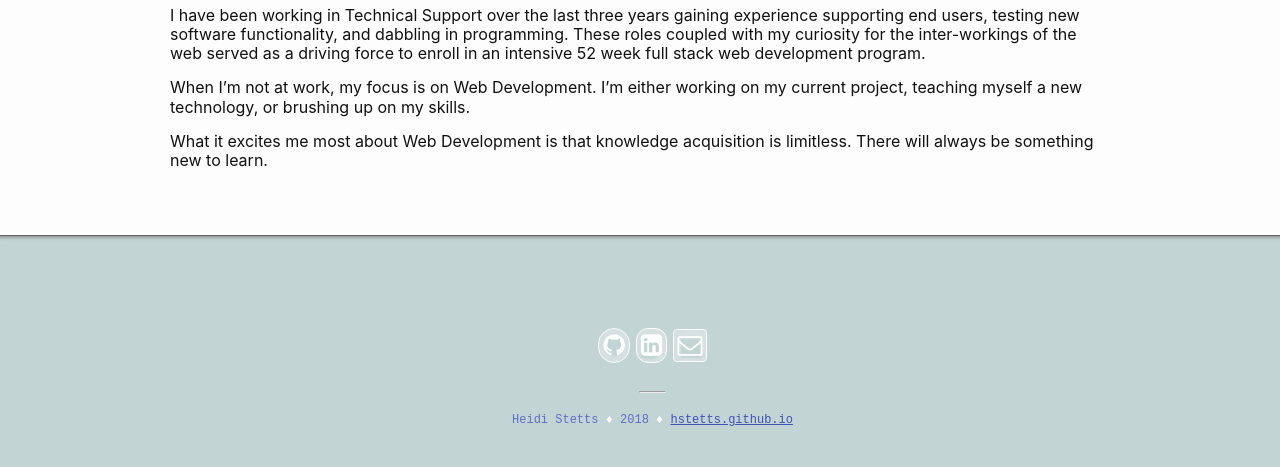
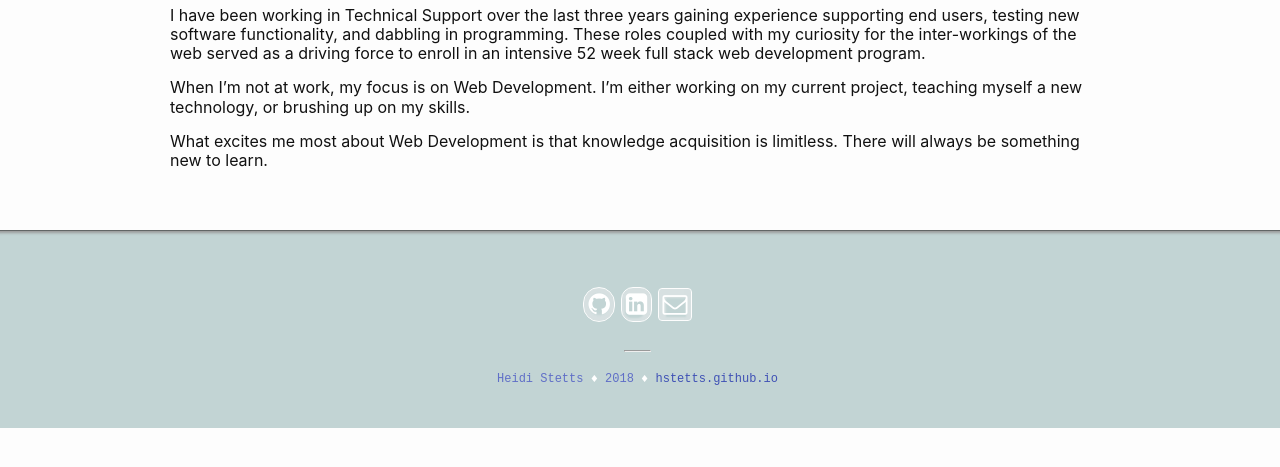
Before and after one commit to hstetts/hstetts.github.io, a Jekyll site: the page built from about.md, in a window 1280 px wide, cut to the strip 475-997 px from the top of the page. Shown: the top 467 px of the strip. Built offline with Jekyll 4.4.1, drawn with Linux system fonts in a browser that asks for light colours; nearby versions of some CDN libraries; after the commit the page ends 903 px from its top, so only the background shows below that.

Commit message:
Fix footer height and hero height

```diff
--- a/_sass/minima/_base.scss
+++ b/_sass/minima/_base.scss
@@ -103,13 +103,13 @@ h1, h2, h3, h4, h5, h6 {
  */
 a {
   color: $brand-color;
+  text-decoration: none;
 
 
   &:visited {
     font-style: italic;
     color: $brand-color;
 
-  }
 
   &:hover {
     color: #638888ed;
@@ -118,7 +118,7 @@ a {
 
   .social-media-list &:hover {
     text-decoration: none;
-
+  }
 
     .username {
       text-decoration: underline;
--- a/_sass/minima/_layout.scss
+++ b/_sass/minima/_layout.scss
@@ -110,10 +110,10 @@
  */
 .site-footer {
   background: #749e9e6e;
-  margin-top:20px;
+  margin-top:15px;
   border-top: 1.2px solid #424242bf;
   box-shadow: inset 0px 5px 3px -3px #999;
-  padding-top: 25px;
+  padding-top: 15px;
 }
 
 .footer-heading {
@@ -145,7 +145,6 @@ hr.small {
   font-family: "Courier New", Courier, monospace;
   font-size: 12px;
   padding-top: 5px;
-  margin: 10px;
   text-align: center;
 }
 .copyright > span {
@@ -161,7 +160,7 @@ hr.small {
 
 .footer-col {
   float: left;
-  margin-bottom: 5px;
+  margin-bottom: 2px;
   padding-left: $spacing-unit / 1;
 }
 
@@ -181,24 +180,28 @@ hr.small {
 }
 
 @include media-query($on-laptop) {
-  .footer-col-1,
+  .footer-col-1 {
+    width: -webkit-calc(15% - (#{$spacing-unit} / 2));
+    width:         calc(15% - (#{$spacing-unit} / 2));
+  }
   .footer-col-2 {
-    width: -webkit-calc(50% - (#{$spacing-unit} / 2));
-    width:         calc(50% - (#{$spacing-unit} / 2));
+    width: -webkit-calc(70% - (#{$spacing-unit} / 2));
+    width:         calc(70% - (#{$spacing-unit} / 2));
   }
 
   .footer-col-3 {
-    width: -webkit-calc(100% - (#{$spacing-unit} / 2));
-    width:         calc(100% - (#{$spacing-unit} / 2));
+    width: -webkit-calc(15% - (#{$spacing-unit} / 2));
+    width:         calc(15% - (#{$spacing-unit} / 2));
   }
 }
 
 @include media-query($on-palm) {
   .footer-col {
-    float: none;
     width: -webkit-calc(100% - (#{$spacing-unit} / 2));
     width:         calc(100% - (#{$spacing-unit} / 2));
   }
+
+
 }
 
 
@@ -246,7 +249,7 @@ hr.small {
 
 
 [class*="col-"]  {
-  padding: 15px;
+  padding: 2px 10px 2px 10px;
 }
 
 .photo-header {
--- a/about.md
+++ b/about.md
@@ -11,7 +11,7 @@ I have been working in Technical Support over the last three years gaining exper
 
 <p> When I’m not at work, my focus is on Web Development. I’m either working on my current project, teaching myself a new technology, or brushing up on my skills.</p>
 
-<p>What it excites me most about Web Development is that knowledge acquisition is limitless. There will always be something new to learn. </p>
+<p>What excites me most about Web Development is that knowledge acquisition is limitless. There will always be something new to learn. </p>
 
 <!-- This is the base Jekyll theme. You can find out more info about customizing your Jekyll theme, as well as basic Jekyll usage documentation at [jekyllrb.com](https://jekyllrb.com/)
 
--- a/css/style.css
+++ b/css/style.css
@@ -1,6 +1,7 @@
 /* Required height of parents of the Full Page Intro and Intro itself */
 html,
 body,
+
 .view {
   height: 95%;
   }
@@ -12,10 +13,10 @@ body,
 .top-nav-collapse {
   background-color: #1C2331;
 }
-.navbar-nav .nav-link {
+.navbar-light .navbar-nav .nav-link {
   position: relative;
   float: right;
-  padding: 10px;
+  padding: 5px;
 }
 
 h4 {
--- a/index.html
+++ b/index.html
@@ -57,7 +57,7 @@
         <!-- Mask & flexbox options-->
         <div class="mask rgba-indigo-slight d-flex justify-content-center align-items-center">
             <!-- Content -->
-            <div class="text-center white-text mx-4 mb-3 pb-4 wow fadeIn">
+            <div class="text-center white-text mx-4 mb-4 pb-4 wow fadeIn">
                 <p class="display-4 my-3 indigo-text">Frontend Web Developer </p>
                 <p class="mb-4 white-text text-muted font-italic text-monospace">
                     Aspiring to bridge the gap between aesthetic &amp; usability.
```
Also changed, not shown: 1 other file.
